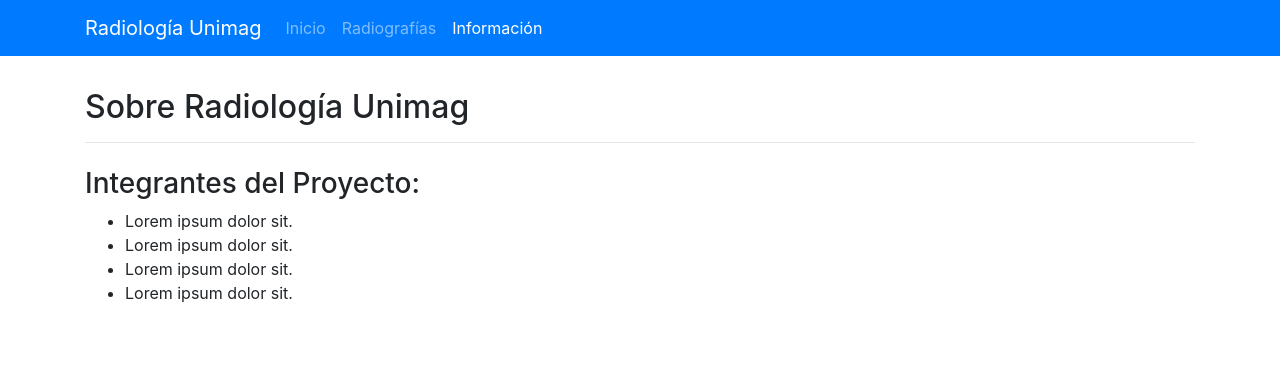
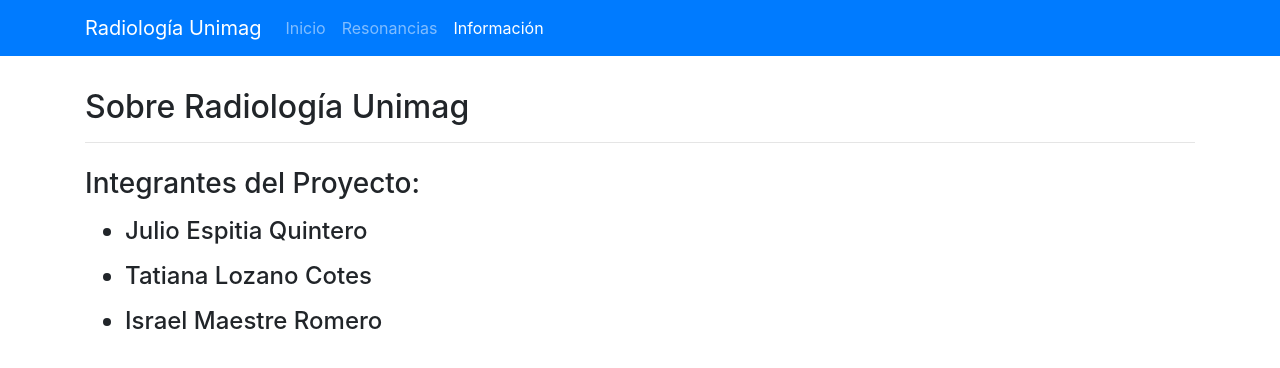
Before and after one commit to samir04m/radiologia-unimag, an Angular app: page /informacion in a window 1280 px wide. Shown: the top 368 px of the page. Built offline with nearby package versions, Linux system fonts and the light colour scheme.

Commit message:
Nnombre de los integrantes, y se cambio radiografias por resonancias

```diff
--- a/src/app/app.routes.ts
+++ b/src/app/app.routes.ts
@@ -14,7 +14,7 @@ const app_routes: Routes = [
    { path: 'inicio', component: HomeComponent },
    { path: 'informacion', component: InformacionComponent },
    {
-     path: 'radiografias',
+     path: 'resonancias',
      component: RadiografiasComponent,
      children: [
         { path: '', component: ListadoComponent },
--- a/src/app/components/home/home.component.html
+++ b/src/app/components/home/home.component.html
@@ -1,9 +1,9 @@
 <div class="jumbotron animated fadeIn fast">
    <h1 class="display-4">Bienvenido Radiología Unimag</h1>
-   <p class="lead">Una plataforma iteractiva que te permite aprender radiologia de una forma facil.</p>
+   <p class="lead">Una plataforma que te permite aprender anatomía más fácil.</p>
    <hr class="my-4">
    <div class="text-center">
-      <a class="btn btn-primary btn-lg" role="button" [routerLink]="['/radiografias']">Ver Radiografías</a>
+      <a class="btn btn-primary btn-lg" role="button" [routerLink]="['/resonancias']">Ver Todas Las Resonancias</a>
    </div>
 </div>
 
--- a/src/app/components/informacion/informacion.component.html
+++ b/src/app/components/informacion/informacion.component.html
@@ -2,11 +2,10 @@
    <h2>Sobre Radiología Unimag</h2>
    <hr class="mb-4">
    <h3>Integrantes del Proyecto:</h3>
-   <ul>
-      <li>Lorem ipsum dolor sit.</li>
-      <li>Lorem ipsum dolor sit.</li>
-      <li>Lorem ipsum dolor sit.</li>
-      <li>Lorem ipsum dolor sit.</li>
+   <ul class="h4">
+      <li class="my-3">Julio Espitia Quintero</li>
+      <li class="my-3">Tatiana Lozano Cotes</li>
+      <li class="my-3">Israel Maestre Romero</li>
    </ul>
 
 </div>
--- a/src/app/components/navbar/navbar.component.html
+++ b/src/app/components/navbar/navbar.component.html
@@ -10,7 +10,7 @@
                <a class="nav-link" [routerLink]="['inicio']">Inicio</a>
             </li>
             <li class="nav-item" routerLinkActive="active">
-               <a class="nav-link" [routerLink]="['radiografias']">Radiografías</a>
+               <a class="nav-link" [routerLink]="['resonancias']">Resonancias</a>
             </li>
             <li class="nav-item" routerLinkActive="active">
                <a class="nav-link" [routerLink]="['informacion']">Información</a>
--- a/src/app/components/radiografias/radiografias.component.html
+++ b/src/app/components/radiografias/radiografias.component.html
@@ -1,6 +1,6 @@
 <div class="animated fadeIn">
    <h2>
-      Radiografías
+      Resonancias
       <small>
          <a [routerLink]="['/radiografias']" class="btn btn-outline-primary btn-sm mb-2 ml-2">Ver Listado</a>
       </small>
```
